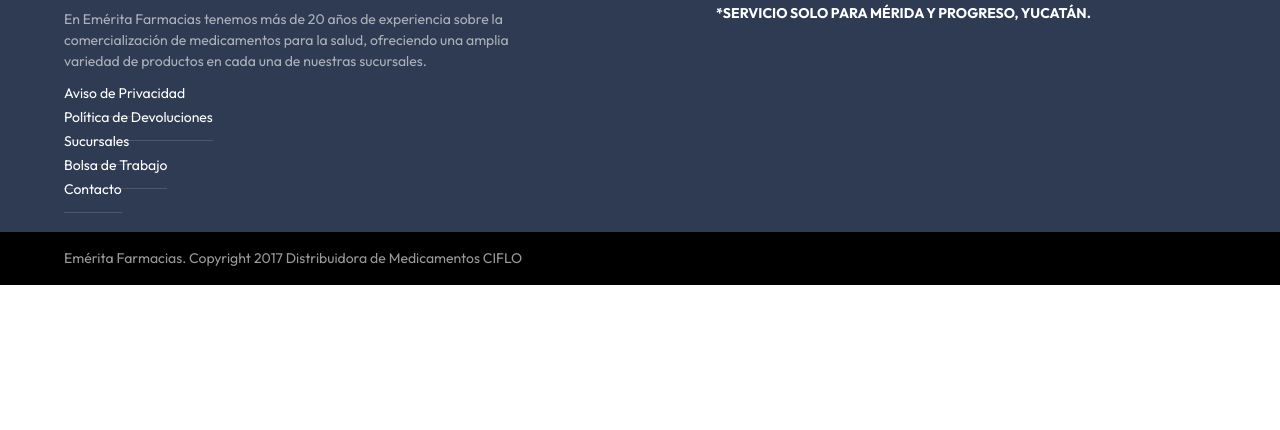
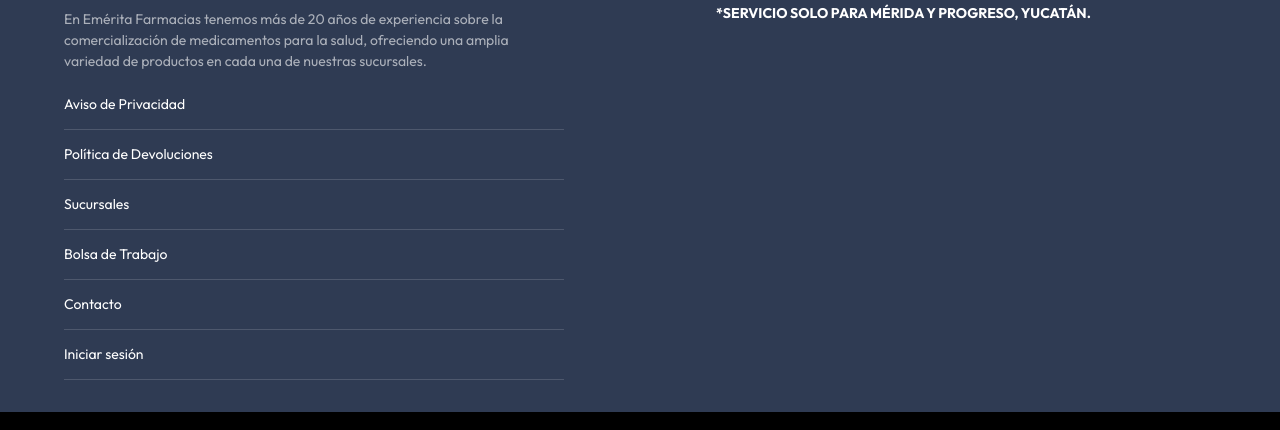
Before and after one commit to OsmarPE/pharmecy, a React (Vite) app: page / in a window 1280 px wide. Shown: the part 3266-3696 px from the top of the page. Before the commit the page ends 3551 px from the top, so only its background shows below. Built offline with nearby package versions, Linux system fonts and the light colour scheme; no server answers.

Commit message:
feat: update marker icon and enhance footer links

```diff
--- a/src/App.css
+++ b/src/App.css
@@ -490,6 +490,7 @@
 .footer__link{
     padding: .875rem 0;
     font-size: .875rem;
+    display: inline-block;
     width: 100%;
     border-bottom: 1px solid rgba(255, 255, 255, 0.15);
 }
--- a/src/components/main/Footer.tsx
+++ b/src/components/main/Footer.tsx
@@ -7,6 +7,7 @@
     { name: 'Sucursales', to: '/branches' },
     { name: 'Bolsa de Trabajo', to: '/branches' },
     { name: 'Contacto', to: '/contacts' },
+    { name: 'Iniciar sesión', to: '/auth' },
 ]
 
 export default function Footer() {
--- a/src/components/main/Maps.tsx
+++ b/src/components/main/Maps.tsx
@@ -6,6 +6,7 @@
 import { Button } from "../ui/button";
 import { Link, useSearchParams } from "react-router-dom";
 import { useEffect, useRef } from "react";
+import L from "leaflet";
 
 export default function Maps({ branch }: { branch: Branch[] }) {
 
@@ -27,6 +28,8 @@
      }, [index])
 
 
+     const Icon = L.icon({ iconUrl: '/marker.svg', iconSize: [25, 41], iconAnchor: [12, 41] })
+
 
     return (
         <MapContainer center={position} zoom={13} style={{ height: "400px", width: "100%" }}>
@@ -39,7 +42,7 @@
                 const { cel, tel } = generateContacts(item.contact ?? [])
 
                 return  (
-                    <Marker ref={(el) => {markerRefs.current[index] = el}} key={index} position={[item.location?.latitude as number, item.location?.longitude as number]}>
+                    <Marker icon={Icon} ref={(el) => {markerRefs.current[index] = el}} key={index} position={[item.location?.latitude as number, item.location?.longitude as number]}>
                         <Popup minWidth={200} >
                             <div className="font-primary">
                                 <h3 className="text-lg font-medium">{item.name}</h3>
```
Also changed, not shown: public/marker.svg.
